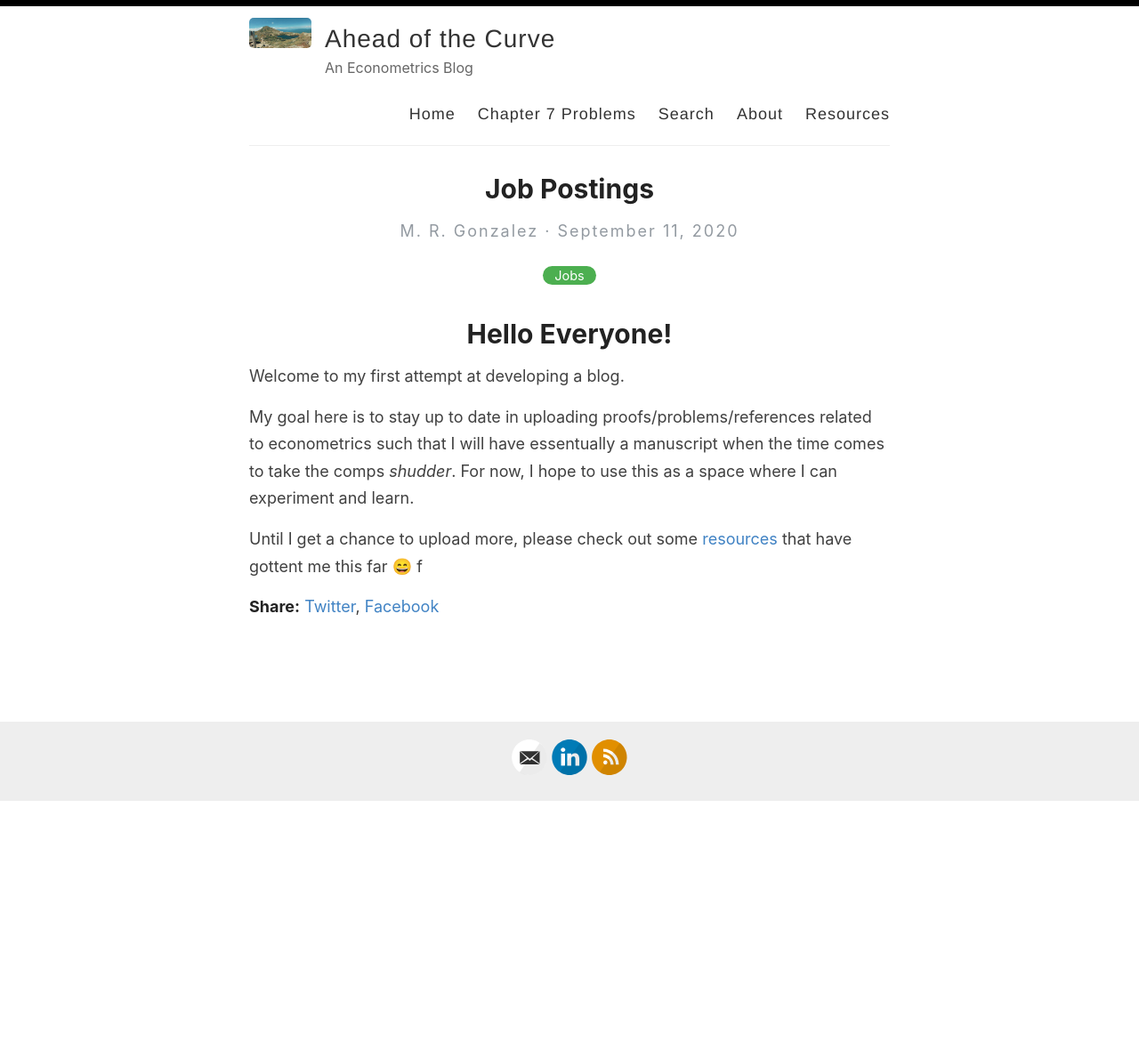
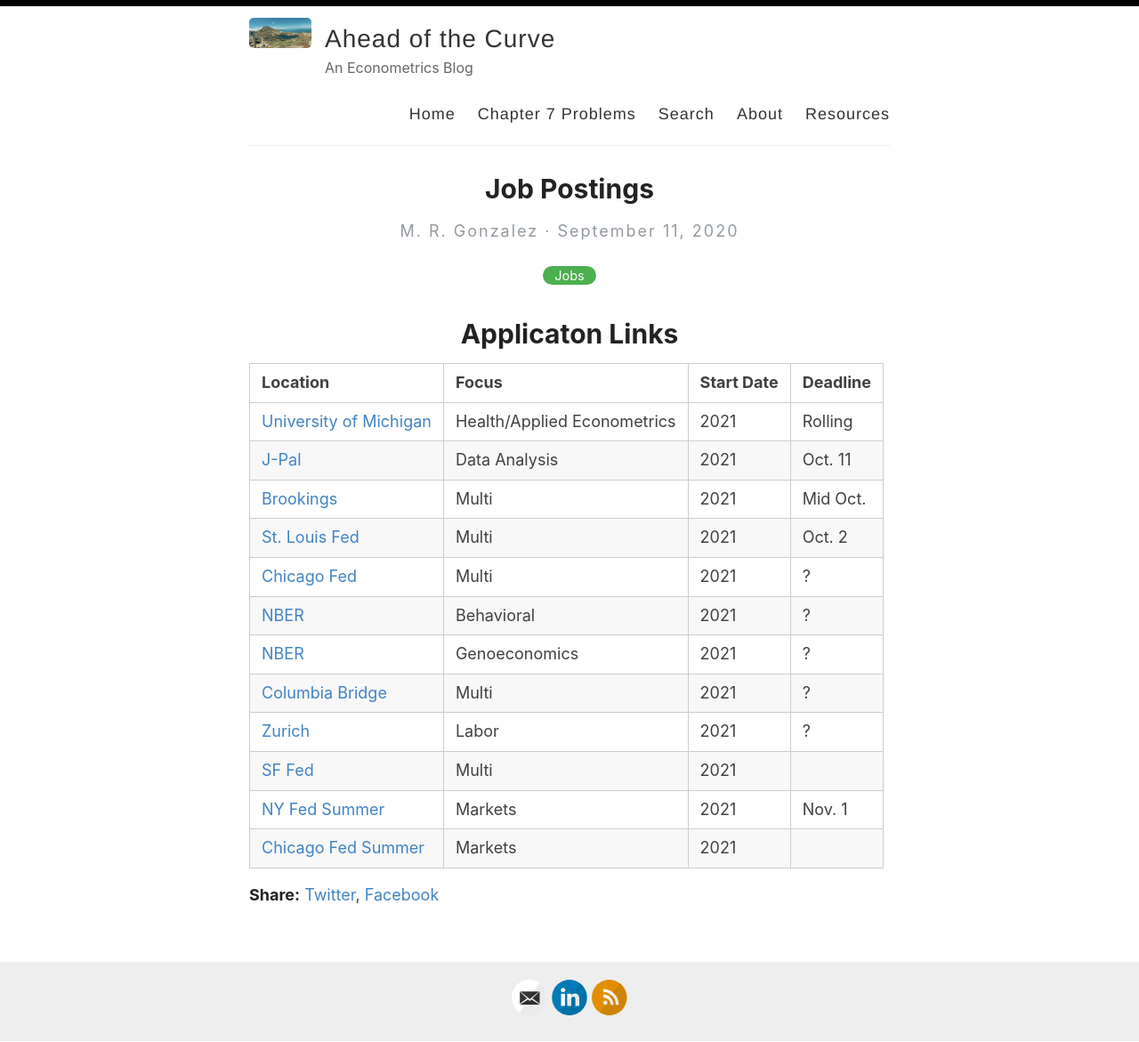
Before and after one commit to MatthewRGonzalez/Econometric, a Jekyll site: the page built from _posts/2020-9-11-Jobs.md, in a window 1280 px wide. Shown: the whole page at 89% size. Built offline with Jekyll 4.4.1, drawn with Linux system fonts in a browser that asks for light colours; emoji names are drawn with the system emoji font; before the commit the page ends 901 px from its top, so only the background shows below that.

Commit message:
Update 2020-9-11-Jobs.md

```diff
--- a/_posts/2020-9-11-Jobs.md
+++ b/_posts/2020-9-11-Jobs.md
@@ -6,13 +6,19 @@
 ---
 
 
+# Applicaton Links
 
-
-# Hello Everyone!
-
-Welcome to my first attempt at developing a blog.
-
-My goal here is to stay up to date in uploading proofs/problems/references related to econometrics such that I will have essentually a manuscript when the time comes to take the comps *shudder*. For now, I hope to use this as a space where I can experiment and learn.
-
-Until I get a chance to upload more, please check out some [resources](https://matthewrgonzalez.github.io/Econometric/resources/) that have gottent me this far :smile:
-f
+| Location                                                     | Focus                       | Start Date | Deadline |
+| ------------------------------------------------------------ | --------------------------- | ---------- | -------- |
+| [University of Michigan](https://users.nber.org/~kowalski/Kowalski.Latest.RA.Posting.pdf) | Health/Applied Econometrics | 2021       | Rolling  |
+| [J-Pal](https://www.povertyactionlab.org/careers/general-data-research-associate-j-pal-global-103395) | Data Analysis               | 2021       | Oct. 11  |
+| [Brookings](https://www.brookings.edu/join-the-top-ranked-think-tank-for-domestic-economic-policy/) | Multi                       | 2021       | Mid Oct. |
+| [St. Louis Fed]([Research Associate - Federal Reserve Bank of St. Louis](https://econjobmarket.org/market#ad-6576)) | Multi                       | 2021       | Oct. 2   |
+| [Chicago Fed]()                                              | Multi                       | 2021       | ?        |
+| [NBER](https://workforcenow.adp.com/mascsr/default/mdf/recruitment/recruitment.html?cid=62bc21f7-1c83-4bca-8f15-c70a9edae2c5&ccId=19000101_000001&jobId=376939&source=CC2&lang=en_US) | Behavioral                  | 2021       | ?        |
+| [NBER](https://workforcenow.adp.com/mascsr/default/mdf/recruitment/recruitment.html?cid=62bc21f7-1c83-4bca-8f15-c70a9edae2c5&ccId=19000101_000001&jobId=376560&source=CC2&lang=en_US) | Genoeconomics               | 2021       | ?        |
+| [Columbia Bridge](https://econ.columbia.edu/phd/bridge-to-phd-program/) | Multi                       | 2021       | ?        |
+| [Zurich](https://www.ddorn.net/Pre-Doc.pdf)                  | Labor                       | 2021       | ?        |
+| [SF Fed](https://www.frbsf.org/our-district/careers/search-for-jobs/?job=743486) | Multi                       | 2021       |          |
+| [NY Fed Summer](https://frb.taleo.net/careersection/02bcampus/jobdetail.ftl) | Markets                     | 2021       | Nov. 1   |
+| [Chicago Fed Summer](https://frb.taleo.net/careersection/02bcampus/jobdetail.ftl) | Markets                     | 2021       |          |
```
